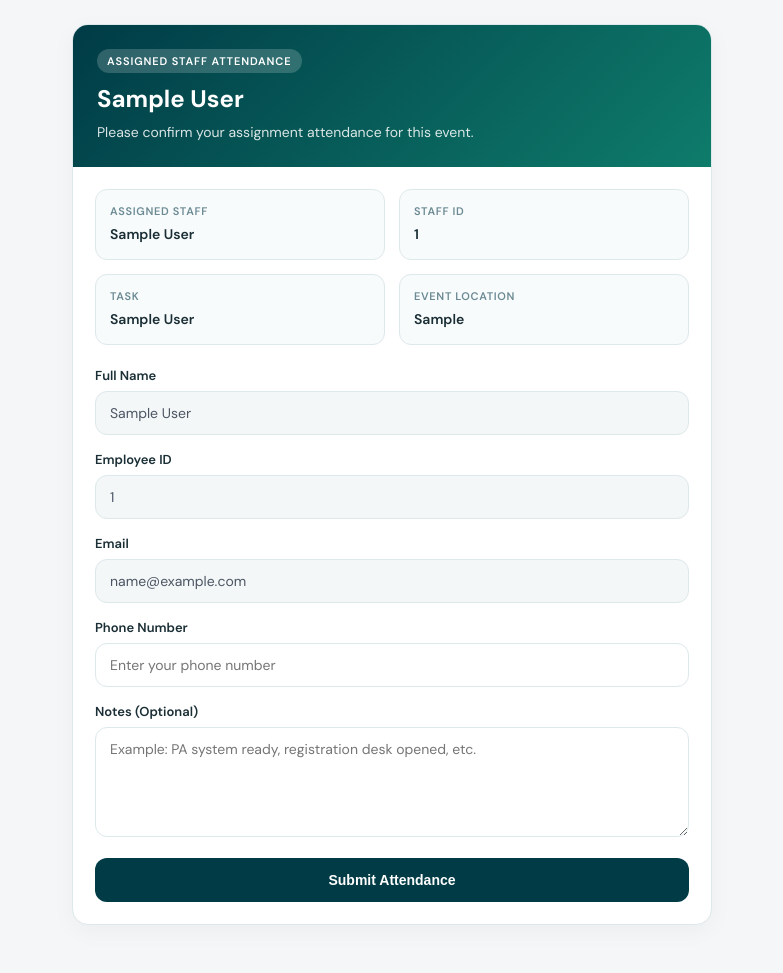
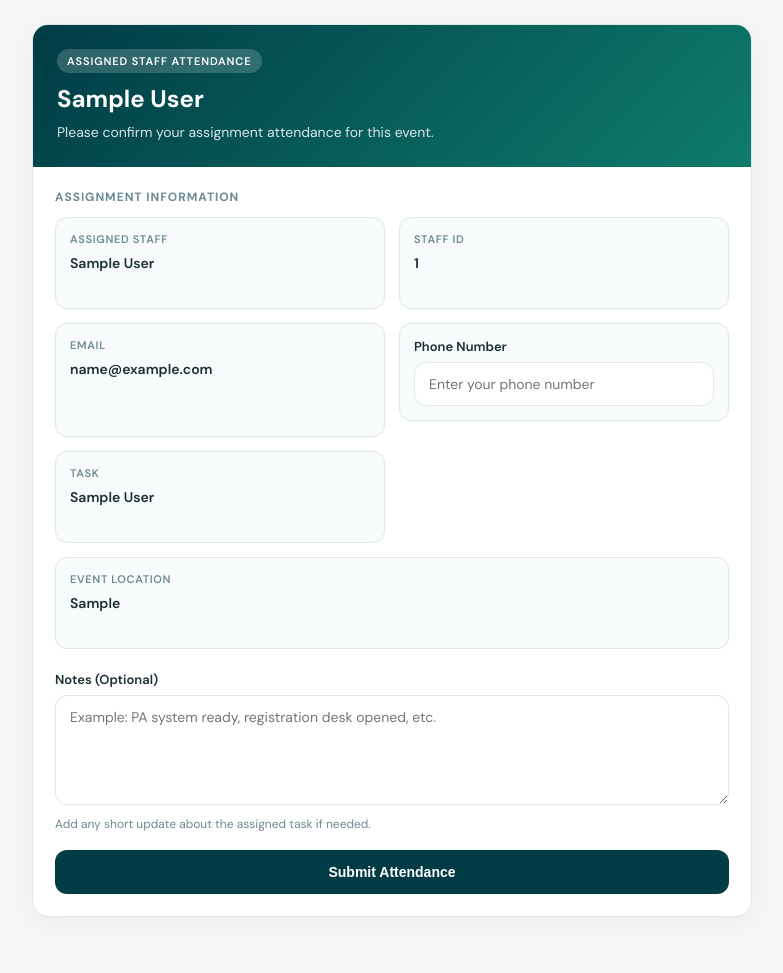
Before and after one commit to Amirul-url/dbku-attendance-management-system, a Django app: page /assignment-attendance/1/ in a window 1280 px wide. Shown: the whole page, without its empty margins (248-1031 px from the left). After the commit the page ends 917 px from the top, so only its background shows below. Run offline with Django 5.2, Linux system fonts and the light colour scheme; tables that the repository leaves empty hold one stand-in row (values such as "Sample post").

Commit message:
fix assign staff

```diff
--- a/templates/assignment_attendance_form.html
+++ b/templates/assignment_attendance_form.html
@@ -32,7 +32,7 @@
     }
 
     .page-wrap {
-      max-width: 640px;
+      max-width: 720px;
       margin: 0 auto;
     }
 
@@ -41,7 +41,7 @@
       border: 1px solid var(--border);
       border-radius: var(--radius);
       overflow: hidden;
-      box-shadow: 0 6px 24px rgba(0,0,0,0.04);
+      box-shadow: 0 6px 24px rgba(0, 0, 0, 0.04);
     }
 
     .card-header {
@@ -58,7 +58,7 @@
       text-transform: uppercase;
       padding: 5px 10px;
       border-radius: 999px;
-      background: rgba(255,255,255,0.18);
+      background: rgba(255, 255, 255, 0.18);
       margin-bottom: 10px;
     }
 
@@ -66,17 +66,27 @@
       font-size: 24px;
       font-weight: 700;
       margin: 0;
+      line-height: 1.3;
     }
 
     .card-subtitle {
       margin-top: 8px;
       font-size: 14px;
-      color: rgba(255,255,255,0.85);
+      color: rgba(255, 255, 255, 0.85);
       line-height: 1.5;
     }
 
     .card-body {
       padding: 22px;
+    }
+
+    .section-title {
+      font-size: 12px;
+      font-weight: 700;
+      letter-spacing: 0.08em;
+      text-transform: uppercase;
+      color: var(--muted);
+      margin: 0 0 12px;
     }
 
     .info-grid {
@@ -91,6 +101,11 @@
       border: 1px solid var(--border);
       border-radius: 12px;
       padding: 14px;
+      min-height: 92px;
+    }
+
+    .info-box.full-width {
+      grid-column: 1 / -1;
     }
 
     .info-label {
@@ -105,7 +120,8 @@
     .info-value {
       font-size: 14px;
       font-weight: 600;
-      line-height: 1.5;
+      line-height: 1.6;
+      word-break: break-word;
     }
 
     .form-group {
@@ -136,14 +152,16 @@
       border-color: var(--ocean);
     }
 
-    .form-input[readonly] {
-      background: #F4F7F8;
-      color: #4b5563;
-    }
-
     .form-textarea {
       min-height: 110px;
       resize: vertical;
+    }
+
+    .helper-text {
+      margin-top: 6px;
+      font-size: 12px;
+      color: var(--muted);
+      line-height: 1.45;
     }
 
     .btn {
@@ -163,6 +181,11 @@
       background: var(--ocean-light);
     }
 
+    .btn:disabled {
+      opacity: 0.7;
+      cursor: not-allowed;
+    }
+
     .message {
       margin-top: 16px;
       padding: 12px 14px;
@@ -170,6 +193,7 @@
       font-size: 14px;
       display: none;
       white-space: pre-line;
+      line-height: 1.55;
     }
 
     .message.success {
@@ -191,6 +215,10 @@
         grid-template-columns: 1fr;
       }
 
+      .info-box.full-width {
+        grid-column: auto;
+      }
+
       .card-title {
         font-size: 20px;
       }
@@ -209,6 +237,8 @@
       </div>
 
       <div class="card-body">
+        <h2 class="section-title">Assignment Information</h2>
+
         <div class="info-grid">
           <div class="info-box">
             <div class="info-label">Assigned Staff</div>
@@ -221,39 +251,32 @@
           </div>
 
           <div class="info-box">
+            <div class="info-label">Email</div>
+            <div class="info-value">{{ employee.email }}</div>
+          </div>
+
+          <div class="form-group info-box">
+            <label class="form-label" for="phone_number">Phone Number</label>
+            <input id="phone_number" class="form-input" placeholder="Enter your phone number" inputmode="numeric">
+          </div>
+
+          <div class="info-box">
             <div class="info-label">Task</div>
             <div class="info-value">{{ assignment.task_title }}</div>
           </div>
 
-          <div class="info-box">
+          <div class="info-box full-width">
             <div class="info-label">Event Location</div>
             <div class="info-value">{{ event.location }}</div>
           </div>
         </div>
 
         <div class="form-group">
-          <label class="form-label">Full Name</label>
-          <input id="full_name" class="form-input" value="{{ employee.full_name }}" readonly>
-        </div>
-
-        <div class="form-group">
-          <label class="form-label">Employee ID</label>
-          <input id="employee_id" class="form-input" value="{{ employee.employee_id }}" readonly>
-        </div>
-
-        <div class="form-group">
-          <label class="form-label">Email</label>
-          <input id="email" class="form-input" type="email" value="{{ employee.email }}" readonly>
-        </div>
-
-        <div class="form-group">
-          <label class="form-label">Phone Number</label>
-          <input id="phone_number" class="form-input" placeholder="Enter your phone number">
-        </div>
-
-        <div class="form-group">
-          <label class="form-label">Notes (Optional)</label>
+          <label class="form-label" for="notes">Notes (Optional)</label>
           <textarea id="notes" class="form-textarea" placeholder="Example: PA system ready, registration desk opened, etc."></textarea>
+          <div class="helper-text">
+            Add any short update about the assigned task if needed.
+          </div>
         </div>
 
         <button id="submitBtn" class="btn" type="button" onclick="submitAssignmentAttendance()">
@@ -299,9 +322,6 @@
     function submitAssignmentAttendance() {
       clearMessage();
 
-      const full_name = document.getElementById("full_name").value.trim();
-      const employee_id = document.getElementById("employee_id").value.trim();
-      const email = document.getElementById("email").value.trim();
       const phone_number = document.getElementById("phone_number").value.trim();
       const notes = document.getElementById("notes").value.trim();
 
@@ -325,9 +345,6 @@
               "Content-Type": "application/json"
             },
             body: JSON.stringify({
-              full_name: full_name,
-              employee_id: employee_id,
-              email: email,
               phone_number: phone_number,
               notes: notes,
               latitude: position.coords.latitude,
@@ -341,7 +358,7 @@
               showMessage(data.error, "error");
             } else {
               showMessage(
-                data.message + "\n\nTask: " + data.task_title + "\nDistance: " + data.distance_meter + " m",
+                data.message + "\n\nAssigned Staff: " + data.assigned_staff + "\nTask: " + data.task_title + "\nDistance: " + data.distance_meter + " m",
                 "success"
               );
               document.getElementById("notes").value = "";
```
Also changed, not shown: templates/event_detail.html (+12 -7 lines).
